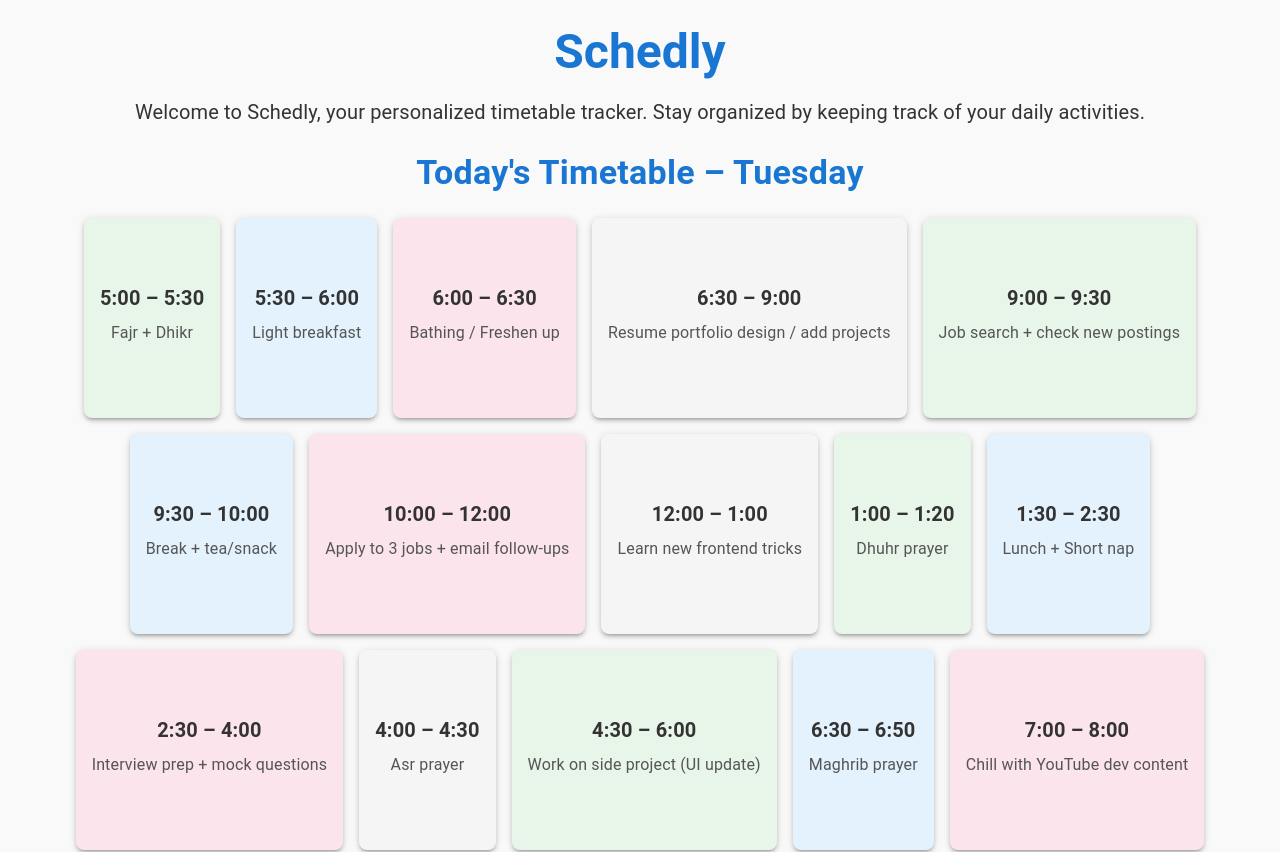
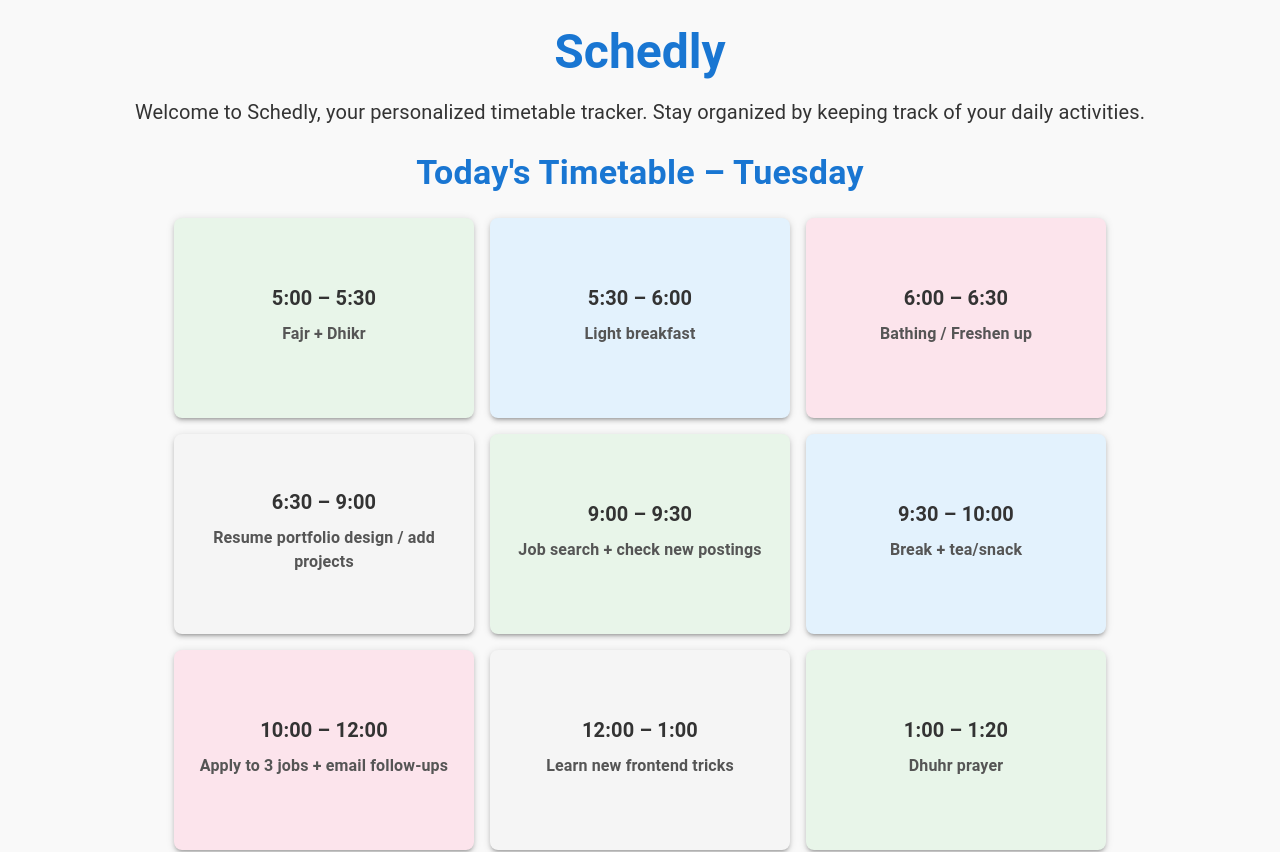
Before and after one commit to muhamedshijas/Schedly, a React (Create React App) app: page / in a window 1280 px wide. Shown: the top 852 px of the page. Built offline with nearby package versions, Linux system fonts and the light colour scheme.

Commit message:
cards width changed

```diff
--- a/src/components/TimeTable.jsx
+++ b/src/components/TimeTable.jsx
@@ -1,5 +1,5 @@
 import React, { useState } from "react";
-import {jsPDF} from 'jspdf'
+import { jsPDF } from "jspdf";
 import { format } from "date-fns";
 import {
   Button,
@@ -12,10 +12,8 @@ import {
   ListItem,
   ListItemText,
   Divider,
-  Box,
   Card,
   CardContent,
-  CardActions,
   Grid,
 } from "@mui/material";
 import { Download, Today, Close } from "@mui/icons-material";
@@ -50,75 +48,38 @@ export default function Timetable() {
 
   return (
     <div style={{ padding: 24, backgroundColor: "#f9f9f9", minHeight: "100vh" }}>
-      {/* App Name */}
-      <Typography
-        variant="h3"
-        sx={{
-          fontWeight: 700,
-          color: "#1976d2",
-          textAlign: "center",
-          marginBottom: 2,
-          fontFamily: '"Roboto", "Helvetica", "Arial", sans-serif',
-        }}
-      >
+      <Typography variant="h3" sx={{ fontWeight: 700, color: "#1976d2", textAlign: "center", mb: 2 }}>
         Schedly
       </Typography>
 
-      {/* Welcome Text */}
-      <Typography
-        variant="h6"
-        sx={{
-          fontWeight: 400,
-          color: "#333",
-          textAlign: "center",
-          marginBottom: 3,
-        }}
-      >
+      <Typography variant="h6" sx={{ fontWeight: 400, color: "#333", textAlign: "center", mb: 3 }}>
         Welcome to Schedly, your personalized timetable tracker. Stay organized by keeping track of your daily activities.
       </Typography>
 
-      <Typography
-        variant="h4"
-        gutterBottom
-        sx={{
-          fontWeight: 700,
-          color: "#1976d2",
-          textAlign: "center",
-          marginBottom: 3,
-        }}
-      >
+      <Typography variant="h4" gutterBottom sx={{ fontWeight: 700, color: "#1976d2", textAlign: "center", mb: 3 }}>
         Today's Timetable – {today}
       </Typography>
 
-      <Grid
-        container
-        spacing={2}
-        justifyContent="center"
-        sx={{
-          display: "flex",
-          flexWrap: "wrap",
-          gap: 2,
-          marginBottom: 3,
-        }}
-      >
+      <Grid container spacing={2} justifyContent="center">
         {timetabledata[today]?.map((item, index) => (
-          <Grid item xs={12} sm={6} md={4} lg={3} key={index}>
+          <Grid item key={index}>
             <Card
               sx={{
+                width: 300,
+                height: 200,
                 backgroundColor:
                   index % 4 === 0
-                    ? "#e8f5e9" // Light Green
+                    ? "#e8f5e9"
                     : index % 4 === 1
-                    ? "#e3f2fd" // Light Blue
+                    ? "#e3f2fd"
                     : index % 4 === 2
-                    ? "#fce4ec" // Light Pink
-                    : "#f5f5f5", // Light Grey
+                    ? "#fce4ec"
+                    : "#f5f5f5",
                 borderRadius: 2,
                 boxShadow: 3,
                 display: "flex",
                 flexDirection: "column",
                 justifyContent: "center",
-                height: "200px", // Adjusted height to accommodate two lines of text
                 transition: "0.3s ease-in-out",
                 "&:hover": {
                   transform: "scale(1.05)",
@@ -126,31 +87,20 @@ export default function Timetable() {
                 },
               }}
             >
-              <CardContent sx={{ padding: 2 }}>
-                {/* Time */}
-                <Typography
-                  variant="h6"
-                  sx={{
-                    fontWeight: 700, // Bold for time
-                    color: "#333",
-                    textAlign: "center",
-                    lineHeight: 1.5,
-                    marginBottom: 1,
-                  }}
-                >
-                  {item.time} {/* Time in bold */}
+              <CardContent sx={{ p: 2 }}>
+                <Typography variant="h6" sx={{ fontWeight: 700, color: "#333", textAlign: "center", mb: 1 }}>
+                  {item.time}
                 </Typography>
-                {/* Activity */}
                 <Typography
                   variant="body1"
                   sx={{
-                    fontWeight: 400, // Regular font for the description
+                    fontWeight: 600,
                     color: "#555",
                     textAlign: "center",
                     lineHeight: 1.5,
                   }}
                 >
-                  {item.activity} {/* Description or activity */}
+                  {item.activity}
                 </Typography>
               </CardContent>
             </Card>
@@ -190,13 +140,14 @@ export default function Timetable() {
         color="primary"
         onClick={() => setShowModal(true)}
         sx={{
-          marginTop: 3,
+          mt: 4,
           display: "flex",
           alignItems: "center",
           gap: 1,
           backgroundColor: "#1976d2",
           "&:hover": { backgroundColor: "#1565c0" },
-          padding: "12px 24px",
+          px: 3,
+          py: 1.5,
           borderRadius: 2,
           boxShadow: 3,
         }}
@@ -205,21 +156,12 @@ export default function Timetable() {
         View Full Timetable
       </Button>
 
-      <Dialog
-        open={showModal}
-        onClose={() => setShowModal(false)}
-        fullWidth
-        maxWidth="md"
-      >
+      <Dialog open={showModal} onClose={() => setShowModal(false)} fullWidth maxWidth="md">
         <DialogTitle sx={{ fontWeight: 600 }}>Full Weekly Timetable</DialogTitle>
         <DialogContent dividers>
           {Object.entries(timetabledata).map(([day, items]) => (
             <div key={day} style={{ marginBottom: 16 }}>
-              <Typography
-                variant="h6"
-                color="primary"
-                sx={{ fontWeight: 600, marginBottom: 1 }}
-              >
+              <Typography variant="h6" color="primary" sx={{ fontWeight: 600, mb: 1 }}>
                 {day}
               </Typography>
               <List dense>
@@ -227,15 +169,10 @@ export default function Timetable() {
                   <ListItem key={index}>
                     <ListItemText
                       primary={
-                        <div>
+                        <Typography sx={{ fontWeight: 500 }}>
                           <strong>{item.time}</strong>: {item.activity}
-                        </div>
+                        </Typography>
                       }
-                      sx={{
-                        fontSize: "1rem",
-                        fontWeight: 500,
-                        color: "#333",
-                      }}
                     />
                   </ListItem>
                 ))}
@@ -245,12 +182,7 @@ export default function Timetable() {
           ))}
         </DialogContent>
         <DialogActions>
-          <Button
-            onClick={() => setShowModal(false)}
-            color="secondary"
-            variant="outlined"
-            sx={{ fontWeight: 500 }}
-          >
+          <Button onClick={() => setShowModal(false)} color="secondary" variant="outlined" sx={{ fontWeight: 500 }}>
             <Close />
             Close
           </Button>
```
